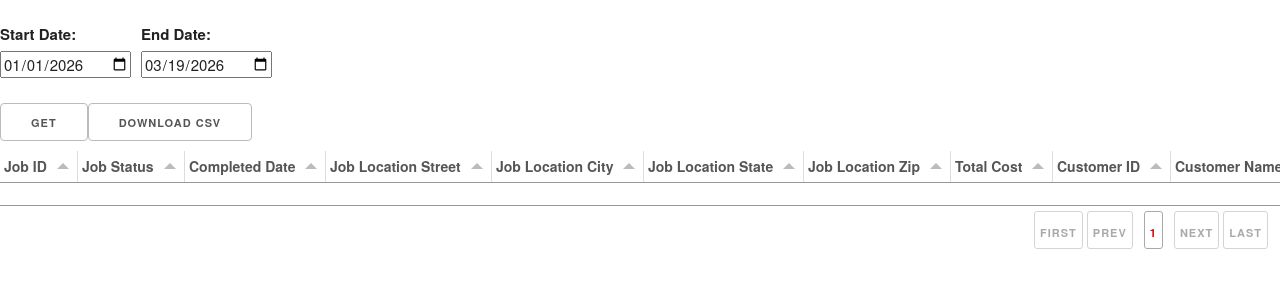
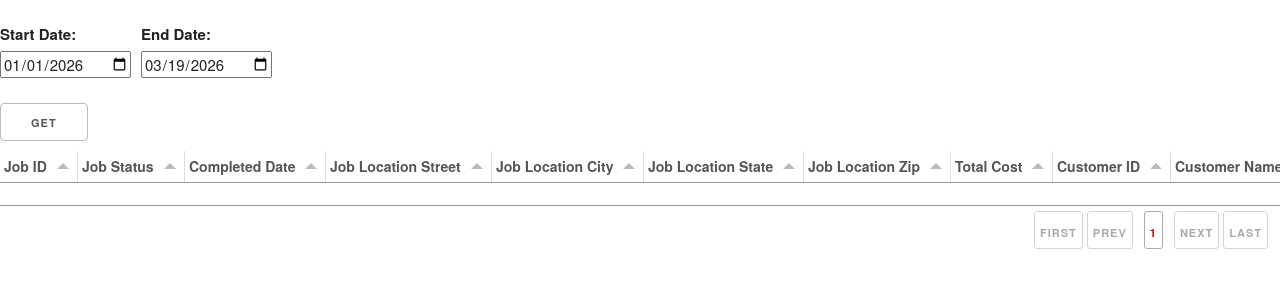
Before and after one commit to spenc3004/JobNimbus, a website: page public/index.html in a window 1280 px wide. Shown: the part 94-382 px from the top of the page. Drawn offline with Linux system fonts and the light colour scheme; no server answers.

Commit message:
Remove download button

```diff
--- a/public/index.html
+++ b/public/index.html
@@ -36,7 +36,7 @@
         </div>
 
 
-        <button id="fetch-btn">Get</button><button id="download-csv">Download CSV</button>
+        <button id="fetch-btn">Get</button>
 
         <div id="table">
 
--- a/public/js/app.js
+++ b/public/js/app.js
@@ -157,7 +157,7 @@ document.getElementById('fetch-btn').addEventListener('click', () => {
 
             // Hide loading spinner
             document.getElementById('loading-spinner').style.display = 'none';
-            document.getElementById('download-csv').disabled = false
+
         })
         .catch(error => {
             console.error('There was a problem with the fetch operation:', error);
```
